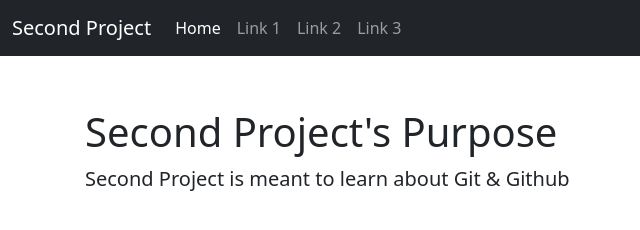
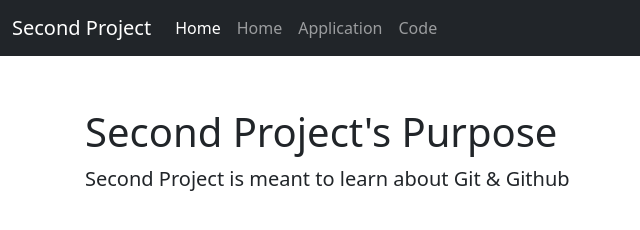
Before and after one commit to FaridBAHR1/2nd-Project, a plain HTML site: page index.html in a window 1280 px wide. Shown: the full height of the page, 0-640 px from the left. Drawn offline with nearby package versions, Linux system fonts and the light colour scheme.

Commit message:
Update index.html

```diff
--- a/index.html
+++ b/index.html
@@ -29,13 +29,13 @@
                     <a class="nav-link active" aria-current="page" href="#">Home</a>
                 </li>
                 <li class="nav-item">
-                    <a class="nav-link" href="#">Link 1</a>
+                    <a class="nav-link" href="#">Home</a>
                 </li>
                 <li class="nav-item">
-                    <a class="nav-link" href="#">Link 2</a>
+                    <a class="nav-link" href="#">Application</a>
                 </li>
                 <li class="nav-item">
-                    <a class="nav-link" href="#">Link 3</a>
+                    <a class="nav-link" href="#">Code</a>
                 </li>
             </ul>
         </div>
```
